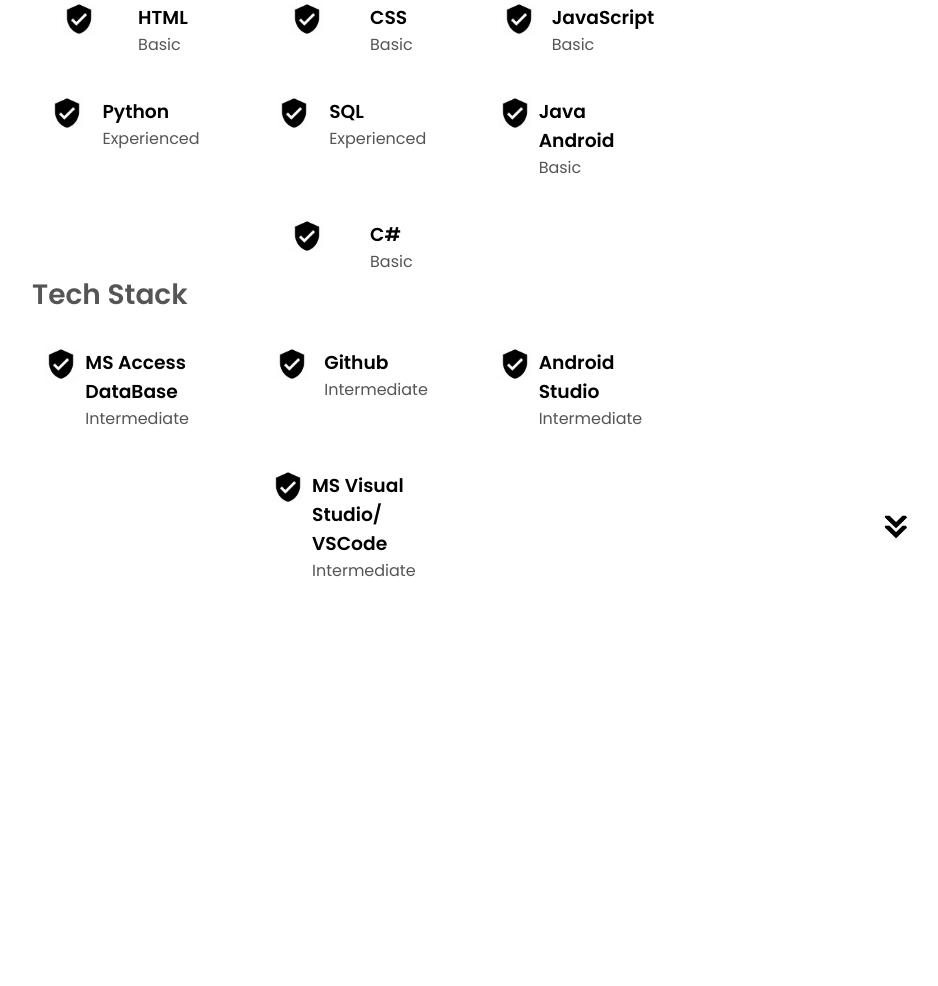
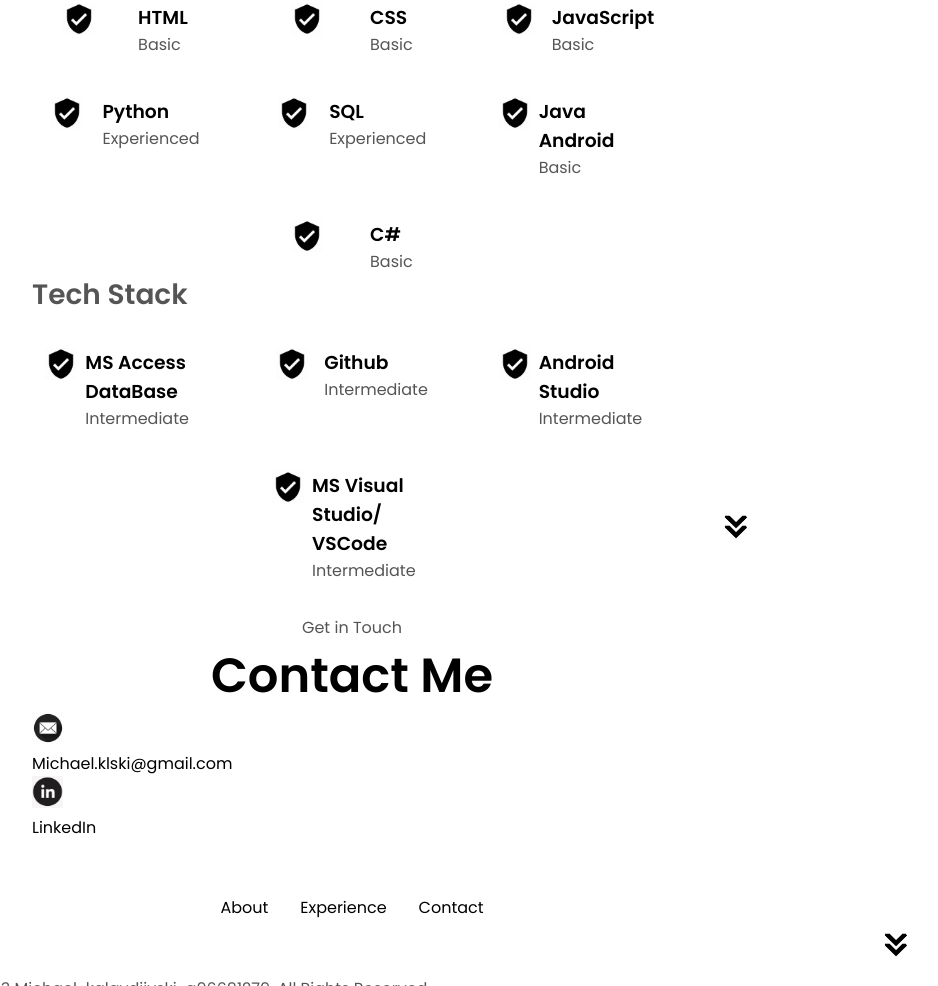
Before and after one commit to Mikek044/html-css-js-portfolio, a plain HTML site: page index.html in a window 1280 px wide. Shown: the part 1814-2800 px from the top of the page, without its empty margins (288-1226 px from the left). Before the commit the page ends 2397 px from the top, so only its background shows below. Drawn offline with Linux system fonts and the light colour scheme.

Commit message:
Update index.html

```diff
--- a/index.html
+++ b/index.html
@@ -15,7 +15,7 @@
                 <li><a href="#about">About </a></li>
                 <li><a href="#experience">Experience </a></li>
                 <!-- <li><a href="#projects">Projects </a></li> -->
-                <!--<li><a href="#contact">Contact </a></li> -->
+                <li><a href="#contact">Contact </a></li>
             </ul>
         </div>
     </nav>
@@ -118,7 +118,7 @@
             class="icon"
           />
           <h3>Education</h3>
-          <p>T-Level Digital Design Production and Development(Merit)<br />GCSE: MATHS 5, ENGLISH 5, SCIENCE 5, Engineering Merit</p>
+          <p>T-Level Digital Design Production and Development: <br/>(Software Development) Grade: Merit <br />GCSE: MATHS 5, ENGLISH 5, SCIENCE 5, Engineering Merit</p>
         </div>
       </div>
       <div class="text-container">
@@ -129,8 +129,8 @@
           <br>
           - Educational Learning tool: Python program including data input validation, UI (Windows, buttons etc) + MS Access SQL Database
           <br>
-         - Exam project: Health Advice Application: Sign up, Sign in, UI (Dashboard, lists, menus), MS Access DB
-         <br>
+          - Exam project: Health Advice Application: Sign up, Sign in, UI (Dashboard, lists, menus), MS Access DB
+          <br>
           - Ghost Hunting Game: Python UI, Object Orientation.
         </p>
       </div>
@@ -276,6 +276,49 @@
                     <p>Intermediate</p>
                   </div>
                 </article>
+                <img
+                   src="./assets/arrow.png"
+                   alt="Arrow icon"
+                   class="icon arrow"
+                   onclick="location.href='./#contact'"
+                  />
+
+              </section>
+
+              <section id="contact">
+                <p class="section__text__p1">Get in Touch</p>
+                <h1 class="title">Contact Me</h1>
+                <div class="contact-info-upper-container">
+                  <div class="contact-info-container">
+                    <img
+                      src="./assets/Email Logo.jpeg"
+                      alt="Email icon"
+                      class="icon contact-icon email-icon"
+                    />
+                    <p><a href="mailto:examplemail@gmail.com">Michael.klski@gmail.com</a></p>
+                  </div>
+                  <div class="contact-info-container">
+                    <img
+                      src="./assets/LinkedIn Logo.jpeg"
+                      alt="LinkedIn icon"
+                      class="icon contact-icon"
+                    />
+                    <p><a href="https://www.linkedin.com/in/michael-kalaydjiyski-a96691279/">LinkedIn</a></p>
+                  </div>
+                </div>
+              </section>
+              <footer>
+                <nav>
+                  <div class="nav-links-container">
+                    <ul class="nav-links">
+                      <li><a href="#about">About</a></li>
+                      <li><a href="#experience">Experience</a></li>
+                      <li><a href="#contact">Contact</a></li>
+                    </ul>
+                  </div>
+                </nav>
+                <p>Copyright &#169; 2023 Michael-kalaydjiyski-a96691279. All Rights Reserved.</p>
+              </footer>
               </div>
             </div>
           </div>
```
